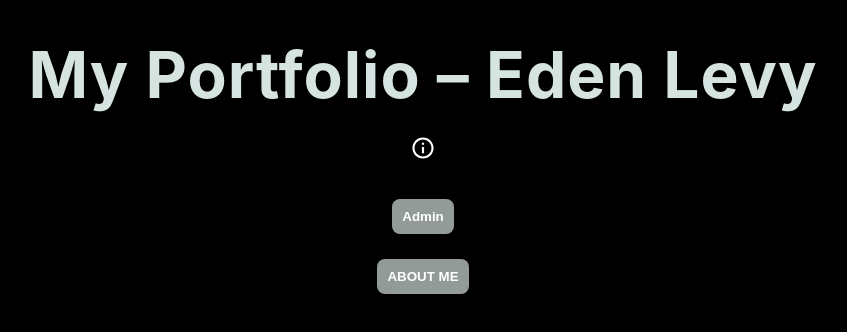
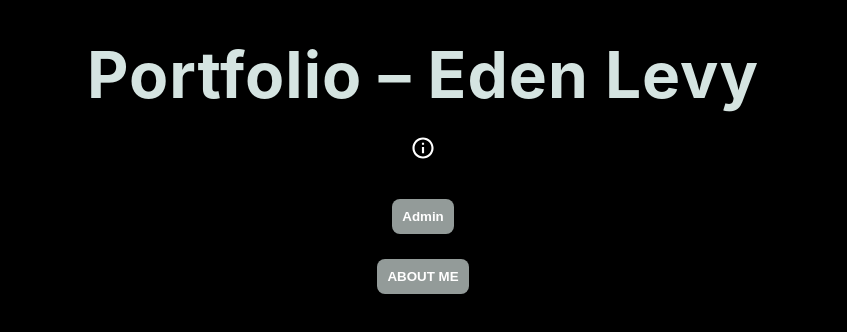
Before and after one commit to Eden1906/my-portfolio, a React (Create React App) app: page / in a window 1280 px wide. Shown: the top 332 px of the page, without its empty margins (217-1064 px from the left). Built offline with nearby package versions, Linux system fonts and the light colour scheme; no server answers.

Commit message:
little home page change

```diff
--- a/src/screens/Home.js
+++ b/src/screens/Home.js
@@ -107,7 +107,7 @@ const Home = () => {
 
   return (
     <div className="home-container">
-      <h1 className="mainTitle">My Portfolio – Eden Levy</h1>
+      <h1 className="mainTitle">Portfolio – Eden Levy</h1>
 
       <div className='infoWrapper'>
         <button className="infoButton" onClick={handleInfo}>
```
